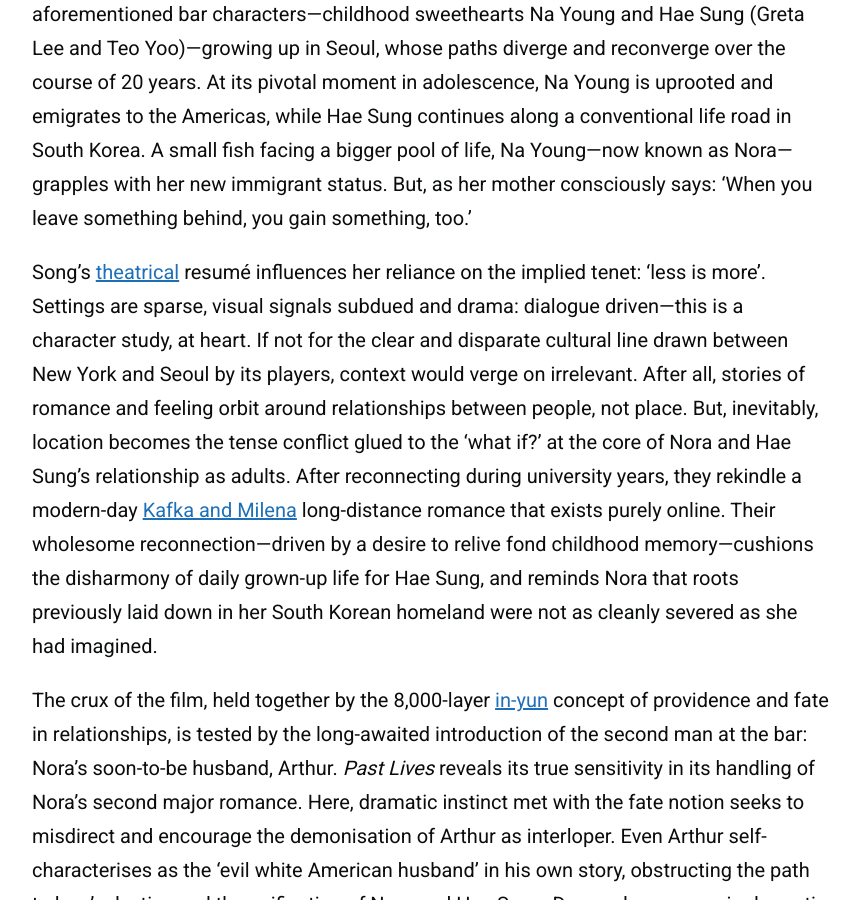
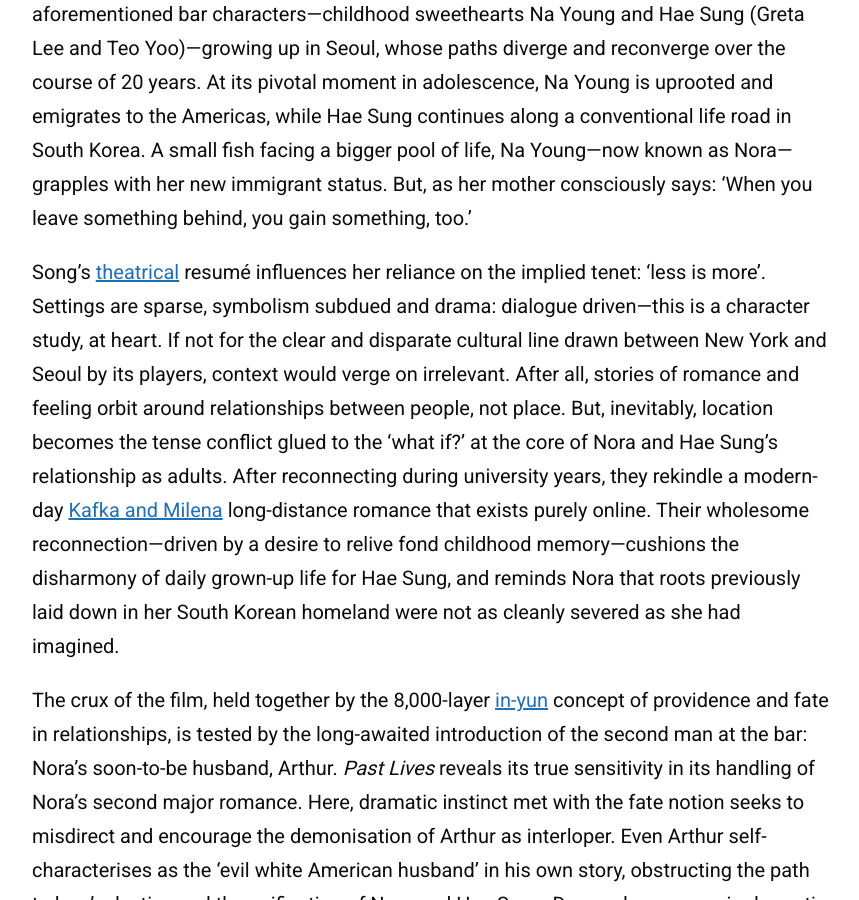
Before and after one commit to zoeurl/zoedowney.github.io, a Jekyll site: the page built from _posts/2024-05-30-past-lives.md, in a window 1280 px wide and 900 px high, scrolled down 1091 px. Shown: the whole window, without its empty margins (208-1067 px from the left). Built offline with Jekyll 4.4.1, drawn with Linux system fonts in a browser that asks for light colours.

Commit message:
Update 2024-05-30-past-lives.md

```diff
--- a/_posts/2024-05-30-past-lives.md
+++ b/_posts/2024-05-30-past-lives.md
@@ -15,7 +15,7 @@
 
 Celine Song’s _Past Lives_ rests on themes of attachment, connection and reconnection in an time in which the digital and material have become inseparable. Song revitalises the well-worn narrative of re-establishing personal ties from previous eras of life, combined with this online accessibility we now place ourselves in. It initially focuses on two of the aforementioned bar characters—childhood sweethearts Na Young and Hae Sung (Greta Lee and Teo Yoo)—growing up in Seoul, whose paths diverge and reconverge over the course of 20 years. At its pivotal moment in adolescence, Na Young is uprooted and emigrates to the Americas, while Hae Sung continues along a conventional life road in South Korea. A small fish facing a bigger pool of life, Na Young—now known as Nora—grapples with her new immigrant status. But, as her mother consciously says: 'When you leave something behind, you gain something, too.'
 
-Song’s [theatrical](https://www.screendaily.com/features/celine-song-talks-moving-from-theatre-to-film-for-past-lives-you-have-to-accept-the-chaos-on-the-day/5188978.article) resumé influences her reliance on the implied tenet: ‘less is more’. Settings are sparse, visual signals subdued and drama: dialogue driven—this is a character study, at heart. If not for the clear and disparate cultural line drawn between New York and Seoul by its players, context would verge on irrelevant. After all, stories of romance and feeling orbit around relationships between people, not place. But, inevitably, location becomes the tense conflict glued to the ‘what if?’ at the core of Nora and Hae Sung’s relationship as adults. After reconnecting during university years, they rekindle a modern-day [Kafka and Milena](https://kafkamuseum.cz/en/franz-kafka/women/milena-jesenska/) long-distance romance that exists purely online. Their wholesome reconnection—driven by a desire to relive fond childhood memory—cushions the disharmony of daily grown-up life for Hae Sung, and reminds Nora that roots previously laid down in her South Korean homeland were not as cleanly severed as she had imagined.
+Song’s [theatrical](https://www.screendaily.com/features/celine-song-talks-moving-from-theatre-to-film-for-past-lives-you-have-to-accept-the-chaos-on-the-day/5188978.article) resumé influences her reliance on the implied tenet: ‘less is more’. Settings are sparse, symbolism subdued and drama: dialogue driven—this is a character study, at heart. If not for the clear and disparate cultural line drawn between New York and Seoul by its players, context would verge on irrelevant. After all, stories of romance and feeling orbit around relationships between people, not place. But, inevitably, location becomes the tense conflict glued to the ‘what if?’ at the core of Nora and Hae Sung’s relationship as adults. After reconnecting during university years, they rekindle a modern-day [Kafka and Milena](https://kafkamuseum.cz/en/franz-kafka/women/milena-jesenska/) long-distance romance that exists purely online. Their wholesome reconnection—driven by a desire to relive fond childhood memory—cushions the disharmony of daily grown-up life for Hae Sung, and reminds Nora that roots previously laid down in her South Korean homeland were not as cleanly severed as she had imagined.
 
 The crux of the film, held together by the 8,000-layer [in-yun](https://en.wiktionary.org/wiki/%EC%9D%B8%EC%97%B0) concept of providence and fate in relationships, is tested by the long-awaited introduction of the second man at the bar: Nora’s soon-to-be husband, Arthur. _Past Lives_ reveals its true sensitivity in its handling of Nora’s second major romance. Here, dramatic instinct met with the fate notion seeks to misdirect and encourage the demonisation of Arthur as interloper. Even Arthur self-characterises as the 'evil white American husband' in his own story, obstructing the path to love’s destiny and the unification of Nora and Hae Sung. Doomed romances in dramatic terms require a fairytale aspect of kismet-versus-strife. However, in reality, emotional maturity recognises that lasting compatibility is built on mutual understanding and the consistent alignment of personal values. Despite complex romantic threads tied to Hae Sung—which may resist loosening—Nora and Arthur are fated to belong together precisely because they choose each other, _first_.
 
```
